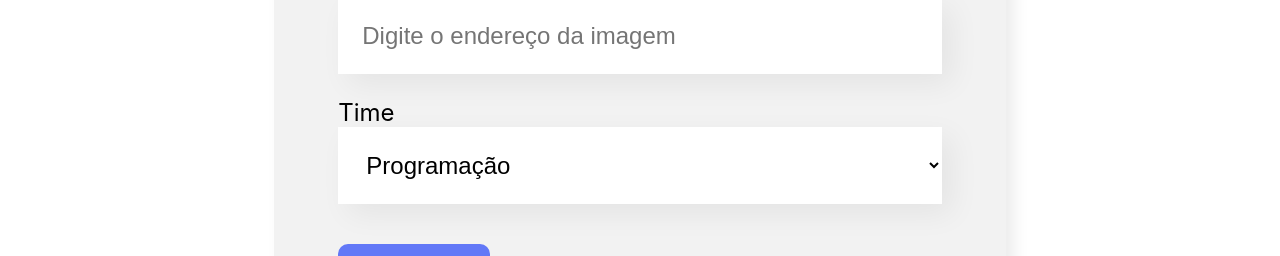
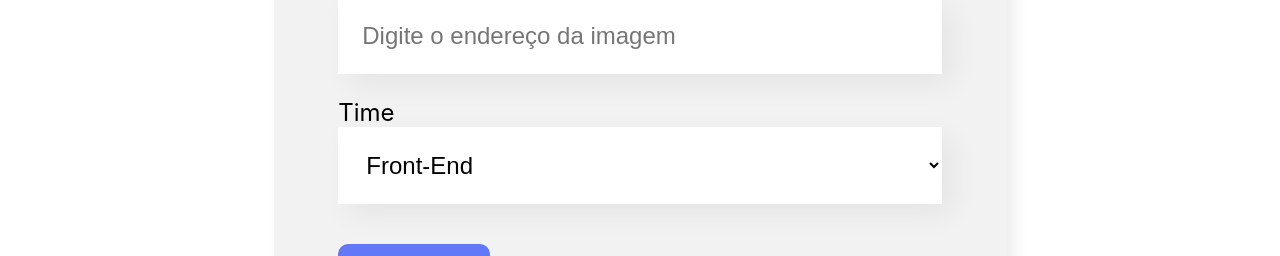
Before and after one commit to V-Matheus/T6-ONE-ALURA, a React (Create React App) app in the folder organo/: page / in a window 1280 px wide. Shown: the part 1000-1256 px from the top of the page. Built offline with nearby package versions, Linux system fonts and the light colour scheme; the HTML template or start-up script is replaced by a standard one.

Commit message:
refatorando o codigo

```diff
--- a/organo/src/App.js
+++ b/organo/src/App.js
@@ -48,12 +48,18 @@ function App() {
     <div className="App">
       <Banner />
       <Formulario
+        times={times.map((time) => time.nome)}
         aoColaboradorCadastrado={(colaborador) =>
           aonovoColaboradorAdicionado(colaborador)
         }
       />
       {times.map((time) => (
-        <Time key={time.nome} nome={time.nome} corPrimaria={time.corPrimaria} corSecundaria={time.corSecundaria} />
+        <Time
+          key={time.nome}
+          nome={time.nome}
+          corPrimaria={time.corPrimaria}
+          corSecundaria={time.corSecundaria}
+        />
       ))}
     </div>
   );
--- a/organo/src/components/Formulario/index.jsx
+++ b/organo/src/components/Formulario/index.jsx
@@ -4,21 +4,11 @@ import { ListaSuspensa } from '../ListaSuspensa';
 import './Formulario.css';
 import { Botao } from '../Botao';
 
-export const Formulario = ({ aoColaboradorCadastrado }) => {
+export const Formulario = ({ aoColaboradorCadastrado, times }) => {
   const [nome, setNome] = useState('');
   const [cargo, setCargo] = useState('');
   const [imagem, setImagem] = useState('');
   const [time, setTime] = useState('');
-
-  const itens = [
-    'Programação',
-    'Front-End',
-    'Data Science',
-    'Devops',
-    'UX e Design',
-    'Mobile',
-    'Inovação e Gestão',
-  ];
 
   const aoSalvar = (event) => {
     event.preventDefault();
@@ -54,7 +44,7 @@ export const Formulario = ({ aoColaboradorCadastrado }) => {
         <ListaSuspensa
           obrigatorio={true}
           label="Time"
-          itens={itens}
+          itens={times}
           valor={time}
           aoAlterado={(valor) => setTime(valor)}
         />
```
